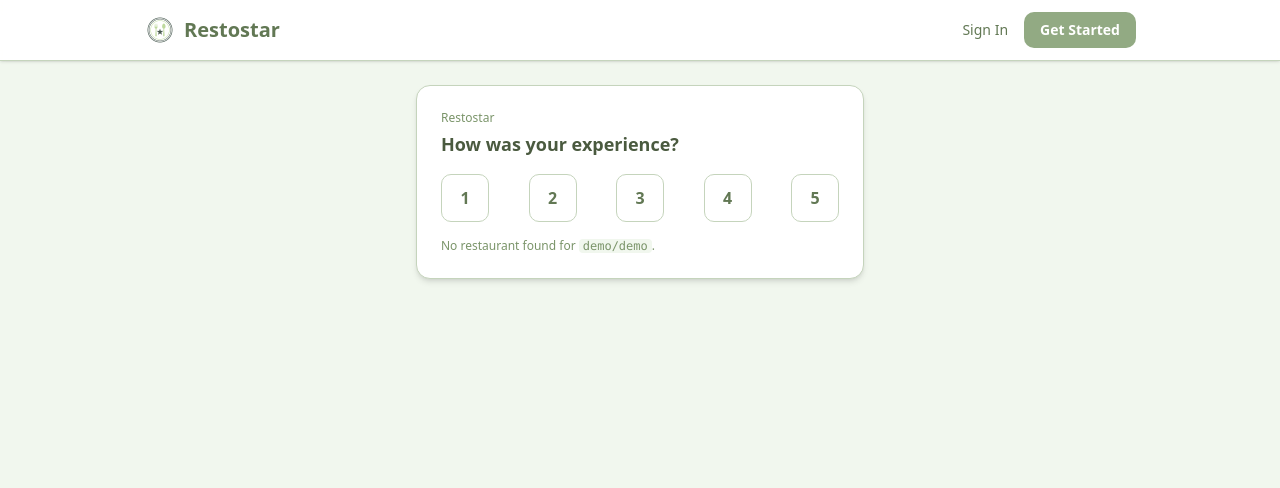
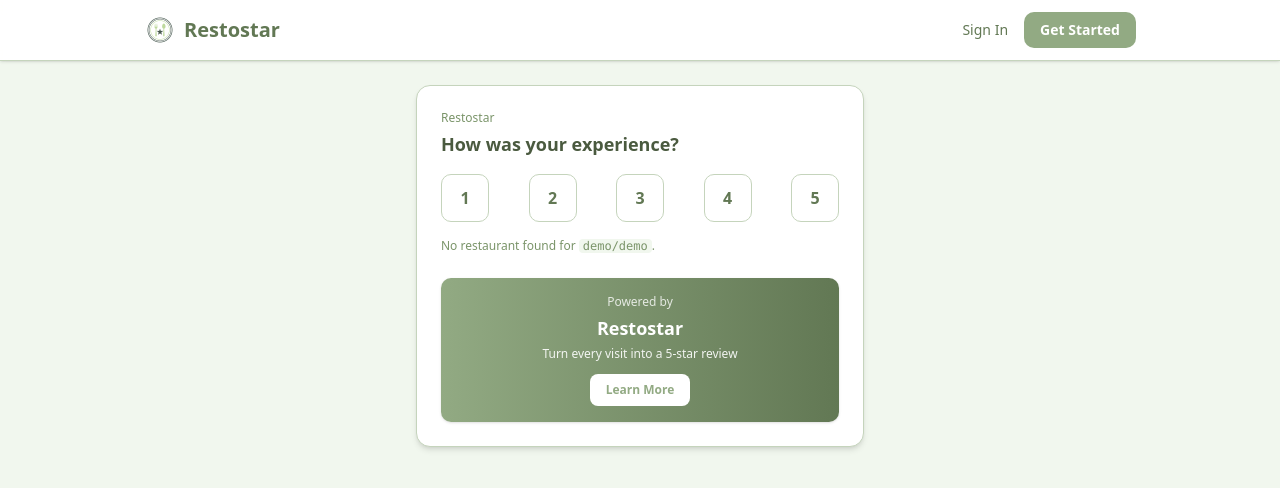
Before and after one commit to Isaac-1555/Restostar, a React (Vite) app in the folder restostar-app/: page /r/demo/demo in a window 1280 px wide. Shown: the top 488 px of the page. Built offline with nearby package versions, Linux system fonts and the light colour scheme; no server answers.

Commit message:
Added privacy compliance and UI improvements

```diff
--- a/restostar-app/src/routes/public/ReviewFunnelPage.tsx
+++ b/restostar-app/src/routes/public/ReviewFunnelPage.tsx
@@ -11,8 +11,10 @@ export function ReviewFunnelPage() {
   const { publicId, slug } = useParams();
 
   const [stars, setStars] = useState<number | null>(null);
+  const [ratingLocked, setRatingLocked] = useState(false);
   const [feedbackText, setFeedbackText] = useState("");
   const [email, setEmail] = useState("");
+  const [emailFocused, setEmailFocused] = useState(false);
   const [couponCode, setCouponCode] = useState<string | null>(null);
   const [alreadyReceivedCoupon, setAlreadyReceivedCoupon] = useState(false);
   const [error, setError] = useState<string | null>(null);
@@ -117,23 +119,32 @@ export function ReviewFunnelPage() {
             </p>
           )}
 
-          {couponCode && (
+          {email && (
             <div className="pt-2 border-t border-lime-200">
-              <p className="text-xs text-sage-500 mb-1">
-                {alreadyReceivedCoupon ? "Your existing coupon code:" : "Your coupon code:"}
+              <p className="text-xs text-sage-500">
+                {alreadyReceivedCoupon
+                  ? "You've already received a coupon for this restaurant. Check your email!"
+                  : "Your coupon code has been sent to your email."}
               </p>
-              <p className="font-mono font-bold text-sage-700 text-lg">{couponCode}</p>
-              {alreadyReceivedCoupon ? (
-                <p className="text-xs text-sage-500 mt-1">
-                  You've already received a coupon for this restaurant.
-                </p>
-              ) : email ? (
-                <p className="text-xs text-sage-500 mt-1">
-                  We've also sent this to your email.
-                </p>
-              ) : null}
             </div>
           )}
+        </div>
+
+        {/* Restostar Banner */}
+        <div className="mt-6 rounded-lg bg-gradient-to-r from-sage to-sage-600 p-4 text-center shadow-sm">
+          <p className="text-xs text-white/80 mb-1">Powered by</p>
+          <p className="text-lg font-bold text-white">Restostar</p>
+          <p className="text-xs text-white/90 mt-1">
+            Turn every visit into a 5-star review
+          </p>
+          <a
+            href="https://restostar.ai"
+            target="_blank"
+            rel="noopener noreferrer"
+            className="mt-3 inline-block rounded-md bg-white px-4 py-2 text-xs font-semibold text-sage hover:bg-lime-50 transition-colors"
+          >
+            Learn More
+          </a>
         </div>
       </div>
     );
@@ -153,12 +164,20 @@ export function ReviewFunnelPage() {
           <button
             key={n}
             type="button"
-            onClick={() => setStars(n)}
+            onClick={() => {
+              if (!ratingLocked) {
+                setStars(n);
+                setRatingLocked(true);
+              }
+            }}
+            disabled={ratingLocked && stars !== n}
             className={
               "h-12 w-12 rounded-lg border text-base font-semibold transition " +
               (stars === n
                 ? "border-sage bg-lime-100 text-sage-700"
-                : "border-sage-200 bg-white text-sage-600 hover:bg-lime-50")
+                : ratingLocked
+                  ? "border-sage-200 bg-gray-100 text-sage-400 cursor-not-allowed opacity-50"
+                  : "border-sage-200 bg-white text-sage-600 hover:bg-lime-50")
             }
             aria-pressed={stars === n}
           >
@@ -181,8 +200,15 @@ export function ReviewFunnelPage() {
             placeholder="Email (optional)"
             value={email}
             onChange={(e) => setEmail(e.target.value)}
+            onFocus={() => setEmailFocused(true)}
+            onBlur={() => setEmailFocused(false)}
             inputMode="email"
           />
+          {emailFocused && (
+            <p className="text-xs text-sage-400 mt-1">
+              We respect your privacy. Your email will only be used to send your coupon and will not be shared with third parties.
+            </p>
+          )}
         </div>
       )}
 
@@ -209,8 +235,15 @@ export function ReviewFunnelPage() {
             placeholder="Email (optional)"
             value={email}
             onChange={(e) => setEmail(e.target.value)}
+            onFocus={() => setEmailFocused(true)}
+            onBlur={() => setEmailFocused(false)}
             inputMode="email"
           />
+          {emailFocused && (
+            <p className="text-xs text-amber-600 mt-1">
+              We respect your privacy. Your email will only be used to send your coupon and will not be shared with third parties.
+            </p>
+          )}
         </div>
       )}
 
@@ -248,6 +281,23 @@ export function ReviewFunnelPage() {
           No restaurant found for <code className="font-mono bg-cream px-1 rounded">{publicId}/{slug}</code>.
         </p>
       )}
+
+      {/* Restostar Banner */}
+      <div className="mt-6 rounded-lg bg-gradient-to-r from-sage to-sage-600 p-4 text-center shadow-sm">
+        <p className="text-xs text-white/80 mb-1">Powered by</p>
+        <p className="text-lg font-bold text-white">Restostar</p>
+        <p className="text-xs text-white/90 mt-1">
+          Turn every visit into a 5-star review
+        </p>
+        <a
+          href="https://restostar.ai"
+          target="_blank"
+          rel="noopener noreferrer"
+          className="mt-3 inline-block rounded-md bg-white px-4 py-2 text-xs font-semibold text-sage hover:bg-lime-50 transition-colors"
+        >
+          Learn More
+        </a>
+      </div>
     </div>
   );
 }
```
